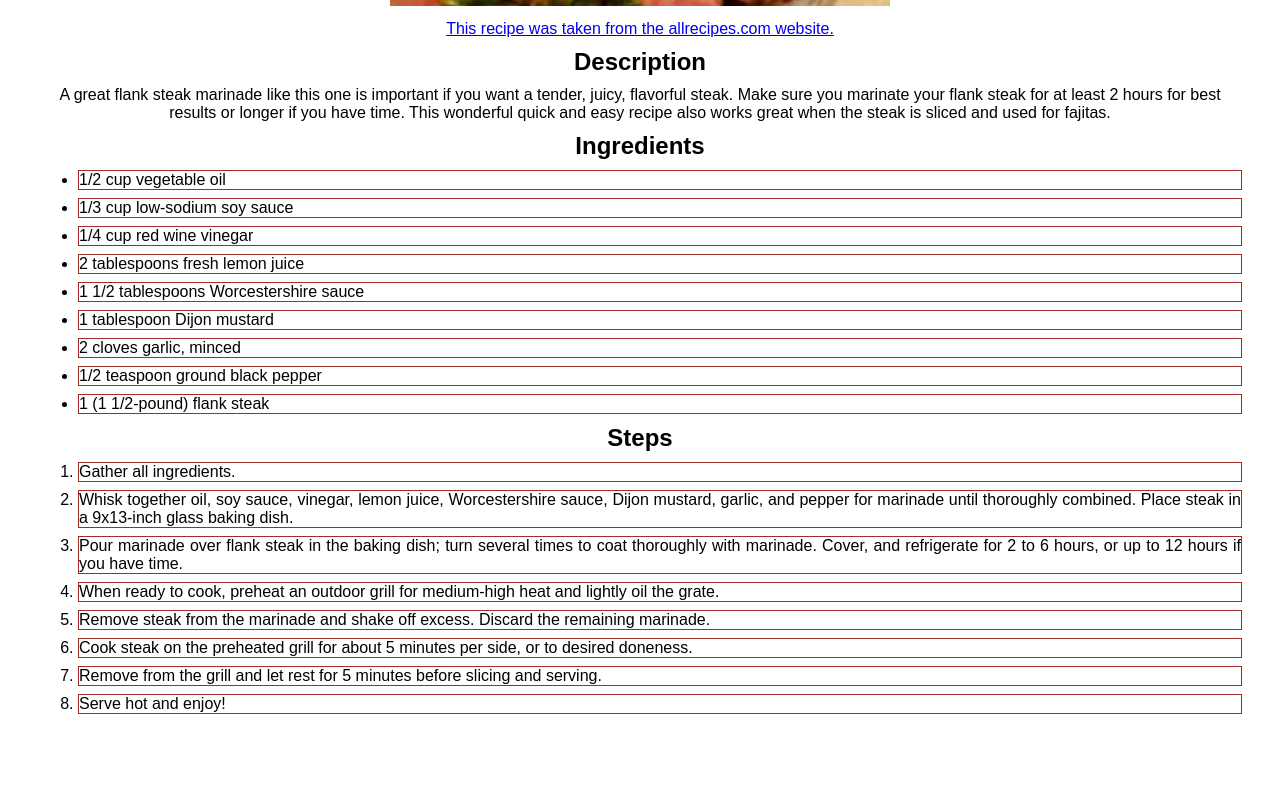
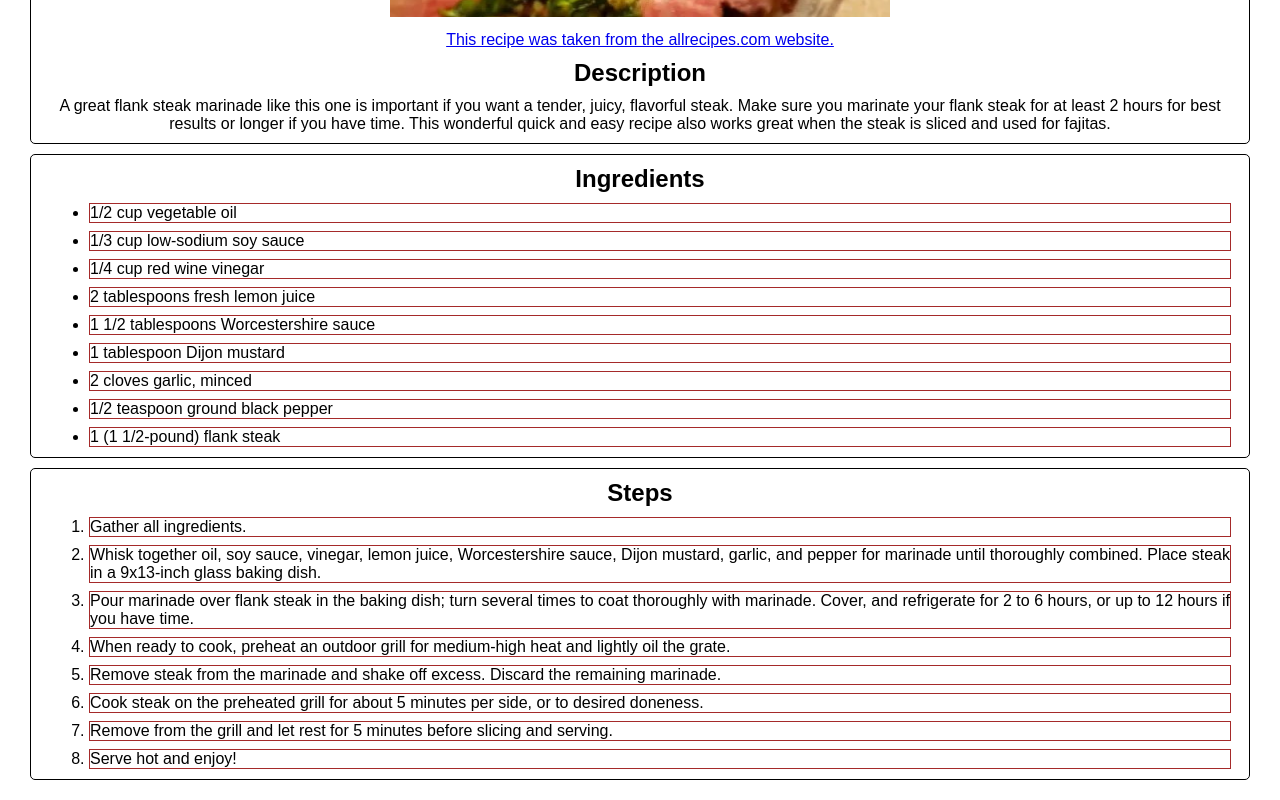
Before and after one commit to wilyanse/odin-recipes, a plain HTML site: page recipes/steak.html in a window 1280 px wide. Shown: the part 576-1376 px from the top of the page. Before the commit the page ends 1310 px from the top, so only its background shows below. Drawn offline with Linux system fonts and the light colour scheme.

Commit message:
Edit recipe file divs again to include titles.
Divs now include the title and divs are added instead of just attaching classes to the ul and ol.

```diff
--- a/recipes/steak.html
+++ b/recipes/steak.html
@@ -16,8 +16,10 @@
             <h2>Description</h2>
             <p>A great flank steak marinade like this one is important if you want a tender, juicy, flavorful steak. Make sure you marinate your flank steak for at least 2 hours for best results or longer if you have time. This wonderful quick and easy recipe also works great when the steak is sliced and used for fajitas.</p>
         </div>
+
+        <div class="ingredients">
             <h2>Ingredients</h2>
-        <ul class="ingredients">
+            <ul>
                 <li>1/2 cup vegetable oil</li>
                 <li>1/3 cup low-sodium soy sauce</li>
                 <li>1/4 cup red wine vinegar</li>
@@ -28,8 +30,11 @@
                 <li>1/2 teaspoon ground black pepper</li>
                 <li>1 (1 1/2-pound) flank steak</li>
             </ul>
+        </div>
+
+        <div class="steps">
             <h2>Steps</h2>
-        <ol class="steps">
+            <ol>
                 <li>Gather all ingredients.</li>
                 <li>Whisk together oil, soy sauce, vinegar, lemon juice, Worcestershire sauce, Dijon mustard, garlic, and pepper for marinade until thoroughly combined. Place steak in a 9x13-inch glass baking dish.</li>
                 <li>Pour marinade over flank steak in the baking dish; turn several times to coat thoroughly with marinade. Cover, and refrigerate for 2 to 6 hours, or up to 12 hours if you have time.</li>
@@ -39,5 +44,7 @@
                 <li>Remove from the grill and let rest for 5 minutes before slicing and serving.</li>
                 <li>Serve hot and enjoy!</li>
             </ol>
+        </div>
+
     </body>
 </html>
--- a/styles.css
+++ b/styles.css
@@ -34,3 +34,8 @@ img {
     height: auto;
     width: 500px;
 }
+
+.description, .ingredients, .steps {
+    border: 1px solid black;
+    border-radius: 5px;
+}
```
Also changed, not shown: recipes/hash-browns.html (+5 -1 lines), recipes/lasagna.html (+8 -2 lines). Lines whose indentation alone changed are shown as unchanged.
